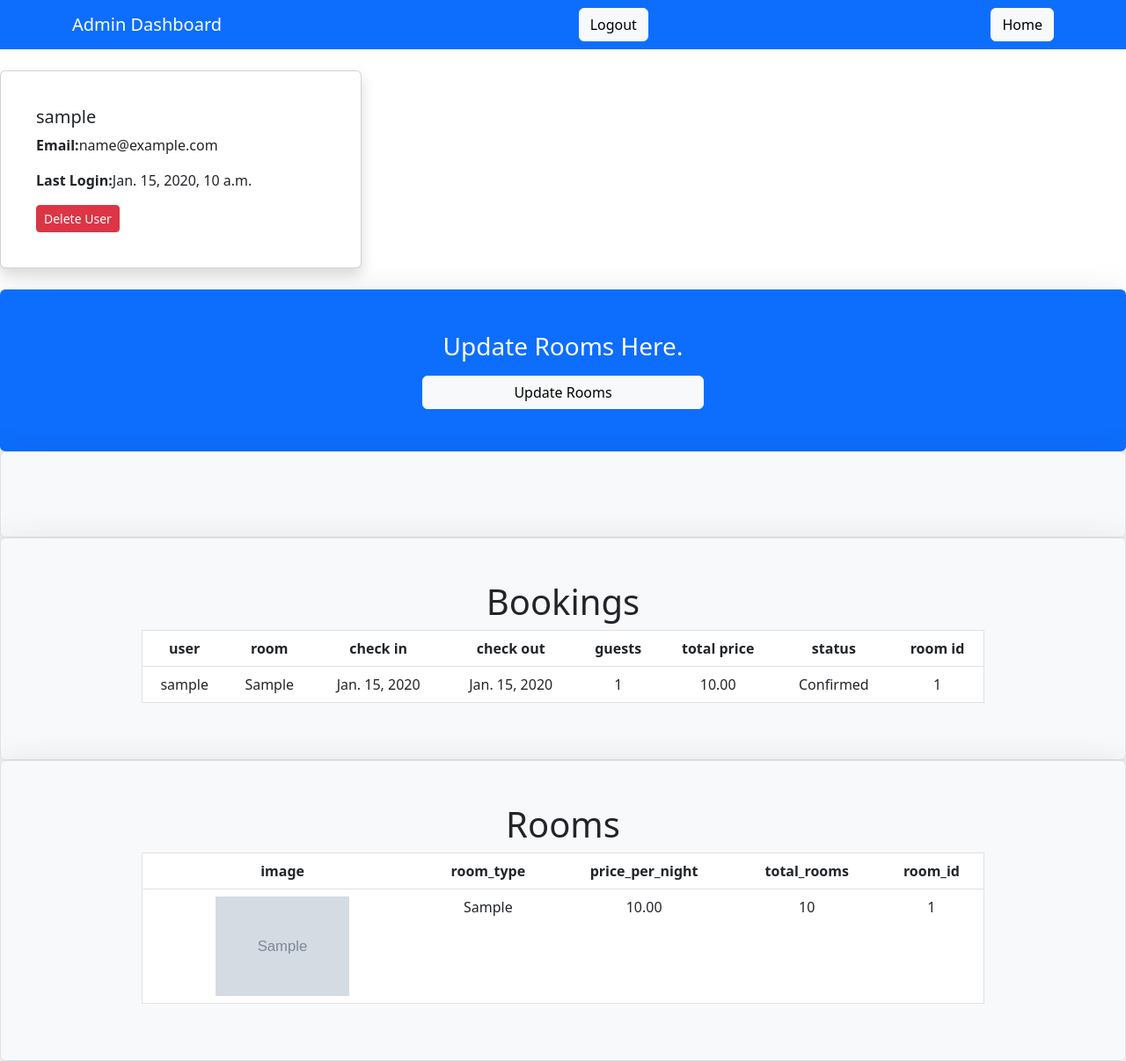
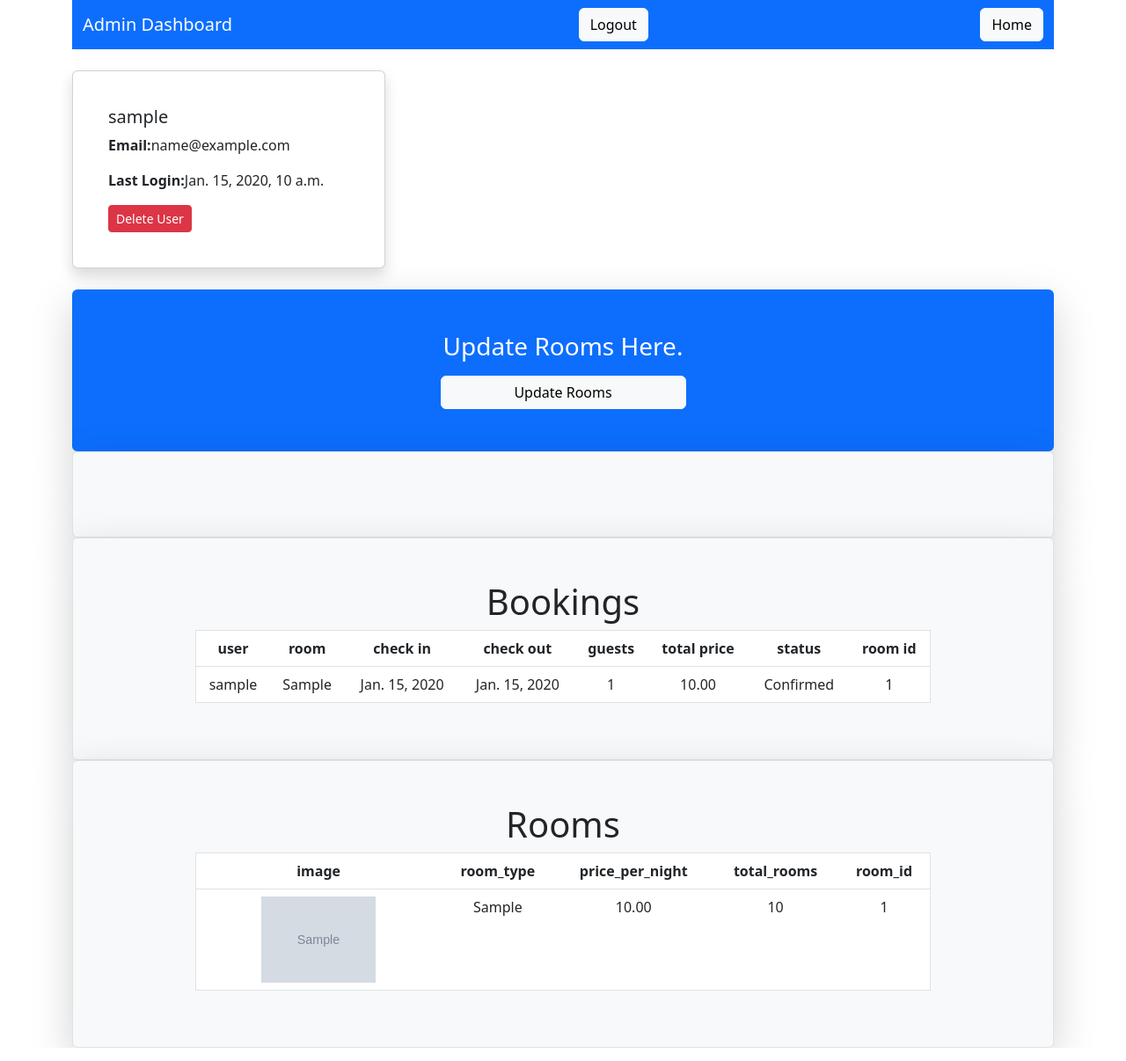
Before and after one commit to Hariharan-mk-14/Hotelproject, a Django app: page /userprofile/ in a window 1280 px wide. Shown: the whole page at 88% size. Run offline with Django 5.2, Linux system fonts and the light colour scheme; a user stored in the database is signed in; tables that the repository leaves empty hold one stand-in row (values such as "Sample post"); grey boxes marked "Sample" are stand-in pictures.

Commit message:
Update admindashboard.html

```diff
--- a/hotelapp/templates/admindashboard.html
+++ b/hotelapp/templates/admindashboard.html
@@ -23,7 +23,7 @@ function toggle(){
 </script>
 
 </head>
-<body>
+<body class="container" >
     <nav class="navbar navbar-dark bg-primary text-center">
         <div class="container">
             <a class="navbar-brand" href="#">Admin Dashboard</a>
```
